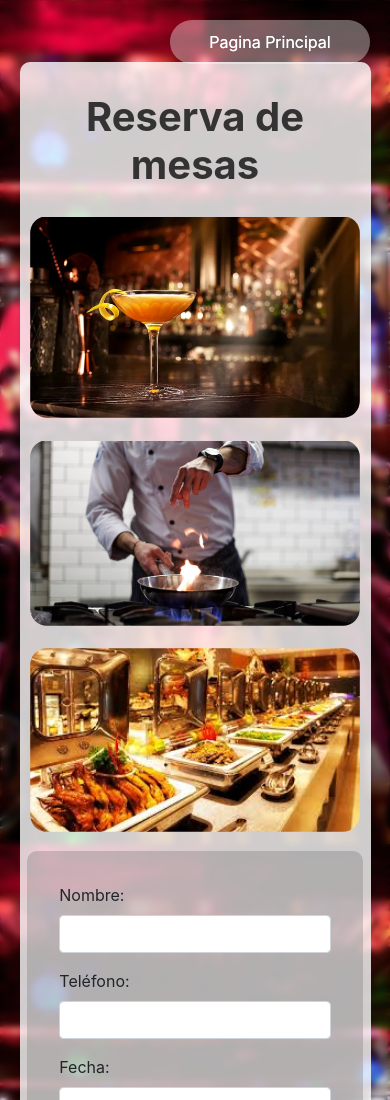
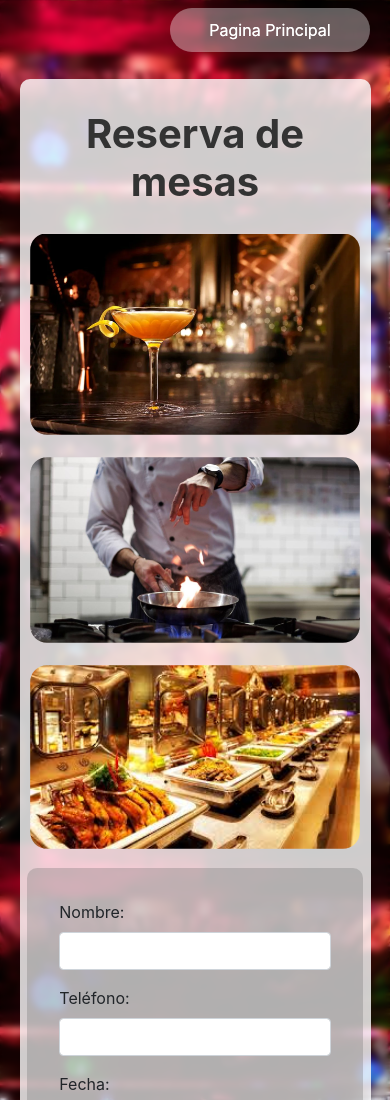
Before and after one commit to andresdelgado15/proyectos, a plain HTML site: page reservas/reservas.html in a window 390 px wide. Shown: the top 1100 px of the page. Drawn offline with nearby package versions, Linux system fonts and the light colour scheme.

Commit message:
actualizaciones

```diff
--- a/cv/css/style.css
+++ b/cv/css/style.css
@@ -384,7 +384,7 @@ h3.my-profession {
     margin: auto;
     height: 350px;
     border-radius: 50%;
-    border: 2px solid var(--skin-color);
+    border: 1px solid var(--skin-color);
 
 }
 
--- a/reservas/css/styles.css
+++ b/reservas/css/styles.css
@@ -22,6 +22,7 @@
       background-color: rgba(255, 255, 255, 0.8);
       padding: 2vw;
       border-radius: 10px;
+
   }
 
   h1 {
@@ -127,10 +128,13 @@
     font-size: 16px;
     border-radius: 25px;
     cursor: pointer;
-    position: fixed;
-    top: 20px;
+    position: absolute;
+    top: 2vw;
     right: 20px;
+
     transition: all 0.3s ease-in-out;
+
+
   }
   button:hover {
     background-color: #0908088d;
@@ -145,7 +149,7 @@
       }
 
       .container {
-          margin-top: 5vh;
+          margin-top: 7vh;
           margin-left: auto;
           margin-right: auto;
 
```
